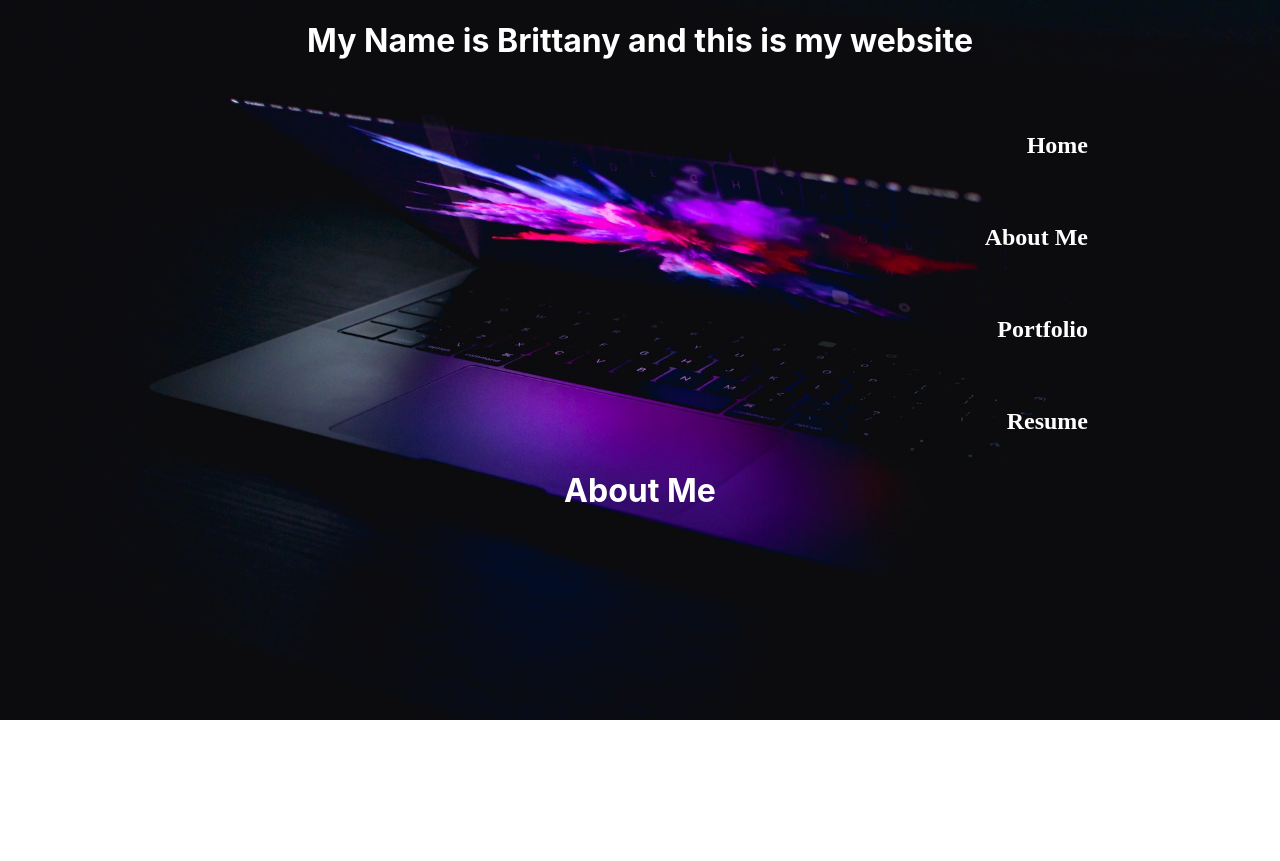
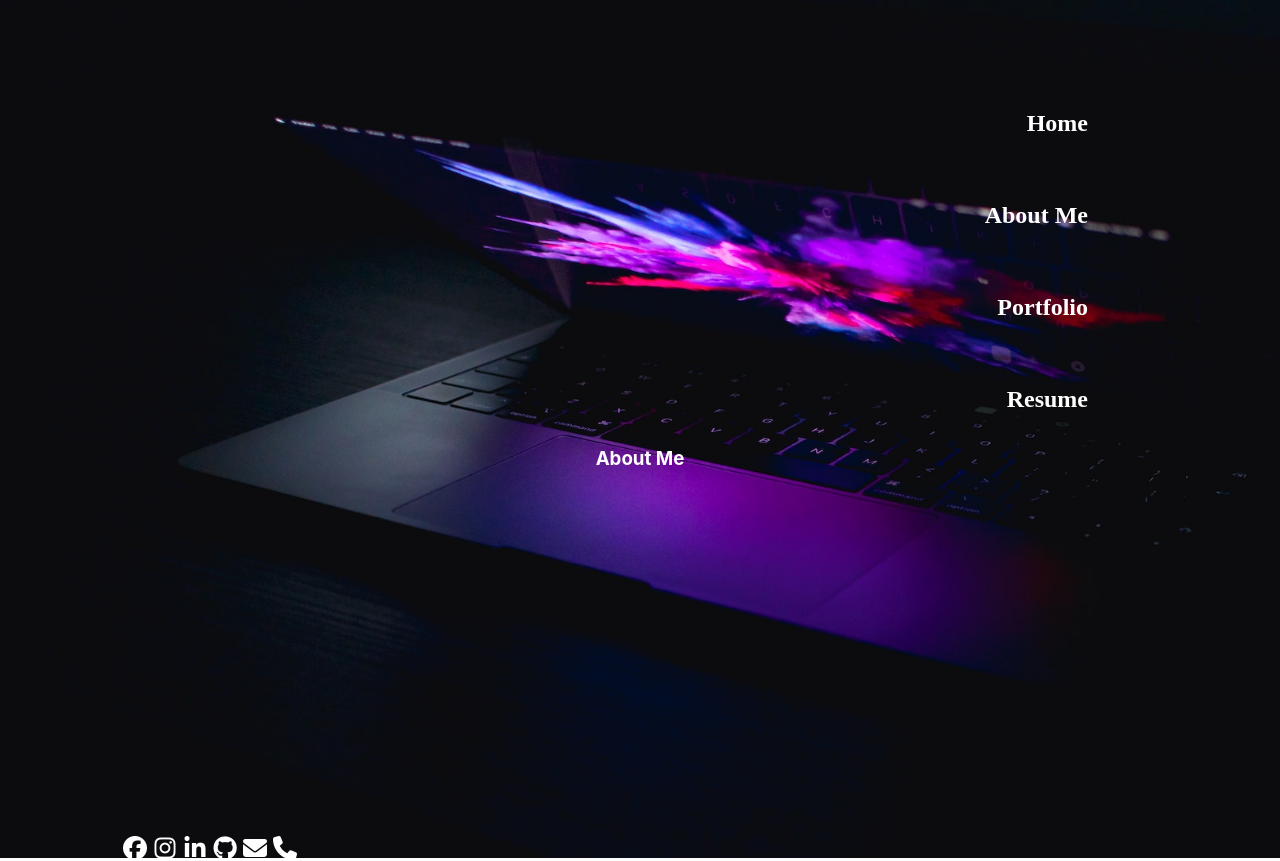
Before and after one commit to BDedafoe/my_profile, a React (Create React App) app: page /about in a window 1280 px wide. Before the commit the page ends 800 px from the top, so only its background shows below. Built offline with nearby package versions, Linux system fonts and the light colour scheme.

Commit message:
added contact icons at footer

```diff
--- a/public/index.html
+++ b/public/index.html
@@ -9,6 +9,7 @@
       name="description"
       content="Web site created using create-react-app"
     />
+    <script src="https://kit.fontawesome.com/468d497980.js" crossorigin="anonymous"></script>
     <link rel="apple-touch-icon" href="%PUBLIC_URL%/logo192.png" />
     <!--
       manifest.json provides metadata used when your web app is installed on a
--- a/src/App.js
+++ b/src/App.js
@@ -13,10 +13,12 @@ import Resume from './views/resume';
 const App = () => {
   return (
     <div className="App">
-        <div className="Header">
-            <h1>My Name is Brittany and this is my website</h1>
-        </div>
+
+
+            <br></br>
+            <br></br>
       <Router>
+      <br></br>
       <Navbar />
       <Routes>
         <Route path='/' element={<Home/>} />
@@ -25,6 +27,19 @@ const App = () => {
         <Route path='/resume' element={<Resume/>} />
       </Routes>
     </Router>
+    <div className="footer">
+                <span padding="1em"><i class="fa-brands fa-facebook fa-xl fa-fw"></i></span>
+
+                <span padding="1em"><i class="fa-brands fa-instagram fa-xl fa-fw"></i></span>
+
+                <span padding="1em"><i class="fa-brands fa-linkedin-in fa-xl fa-fw"></i></span>
+
+                <span padding="1em"><i class="fa-brands fa-github fa-xl fa-fw"></i></span>
+
+                <span padding="1em"><i class="fa-solid fa-envelope fa-xl fa-fw"></i></span>
+
+                <span padding="1em"><i class="fa-solid fa-phone fa-xl fa-fw"></i></span>
+            </div>
     </div>
   );
 }
--- a/src/public/my.css
+++ b/src/public/my.css
@@ -1,6 +1,7 @@
-body {
+.App {
   background-image: url('/src/public/mainBackground.jpg');
-  margin: 0%;
+  min-width: 100vh;
+  min-height: 100vh;
   background-size: cover;
   background-repeat: no-repeat;
 
@@ -18,6 +19,7 @@ body {
 .mainNavbar li a {
   display: block;
   color: white;
+  position: static;
   font-size: 24px;
   font-weight: bold;
   text-align: right;
@@ -31,27 +33,23 @@ body {
 .mainNavbar li a:hover {color: aqua;}
 
 /*  */
-h1, h3 {
+h3 {
   color: white;
 }
 
 
 
-
-
-
-
-
-
-
-
-
-/* Footer */
+/* Header Icons */
 .fa-brands {
-  color: black;
-  animation: mymove 9s infinite;
+  color: white;
 }
 
-@keyframes mymove {
-  50% {color: lightseagreen;}
+.fa-solid {
+  color: white;
 }
+
+/* Header */
+.footer {
+  padding: 350px 120px 0;
+  text-align: left;
+}
--- a/src/views/about.js
+++ b/src/views/about.js
@@ -3,7 +3,7 @@ import React from 'react';
 const About = () => {
   return (
     <div>
-      <h1>About Me</h1>
+      <h3>About Me</h3>
     </div>
   );
 }
--- a/src/views/home.js
+++ b/src/views/home.js
@@ -3,7 +3,7 @@ import React from "react";
 function Profile () {
     return (
         <div>
-            <h3>Home Page</h3>
+            <h3>Welcome!</h3>
         </div>
 
     );
```
